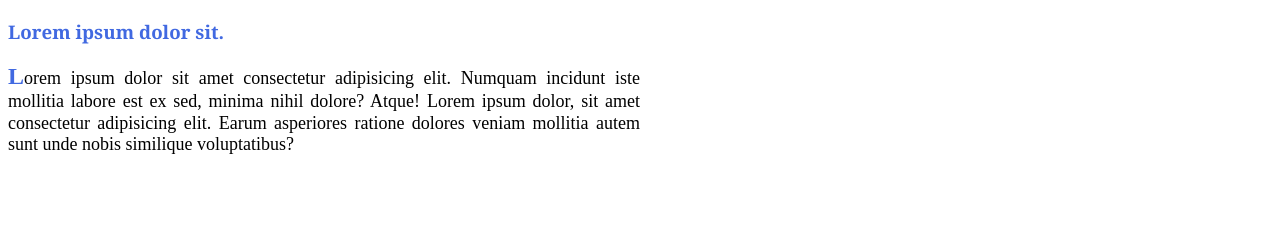
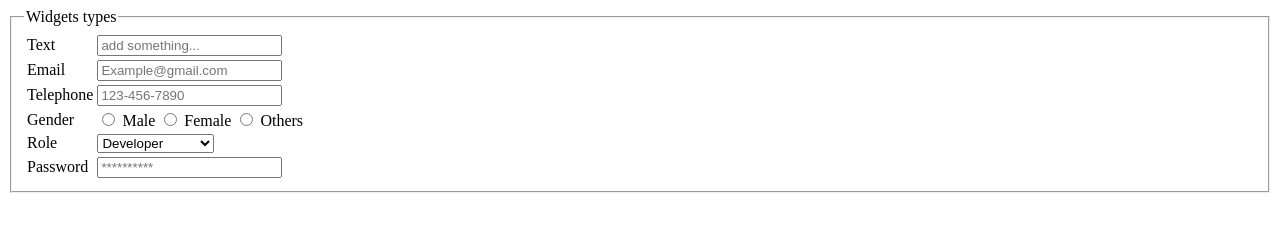
Before and after one commit to brijeshpytops/28Sep_Diploma-in-Website-Designing-and-Development_Brijesh, a plain HTML site: page test.html in a window 1280 px wide. Drawn offline with Linux system fonts and the light colour scheme.

Commit message:
image map, form

```diff
--- a/test.html
+++ b/test.html
@@ -3,34 +3,78 @@
 <head>
     <meta charset="UTF-8">
     <meta name="viewport" content="width=device-width, initial-scale=1.0">
-    <title>style</title>
-    <style>
-        #blog{
-            width: 50%;
-            text-align: justify;
-        }
-
-        #blog h3{
-            color: royalblue;
-            font-family: Cambria, Cochin, Georgia, Times, 'Times New Roman', serif;
-        }
-
-        #blog p{
-            font-size: 18px;
-            line-height: 1.2;
-        }
-
-        #blog strong{
-            font-weight: bold;
-            font-size: 24px;
-            color: royalblue;
-        }
-    </style>
+    <title>Forms</title>
 </head>
 <body>
-    <div id="blog">
-        <h3>Lorem ipsum dolor sit.</h3>
-        <p><strong>L</strong>orem ipsum dolor sit amet consectetur adipisicing elit. Numquam incidunt iste mollitia labore est ex sed, minima nihil dolore? Atque! Lorem ipsum dolor, sit amet consectetur adipisicing elit. Earum asperiores ratione dolores veniam mollitia autem sunt unde nobis similique voluptatibus?</p>
-    </div>
+    <!-- <form action="" method="" enctype="">
+        <label for="username">username</label>
+        <input type="text" id="username"> <br><br>
+
+        <label for="email">Email</label>
+        <input type="email" id="email"> <br><br>
+
+        <label for="password">Password</label>
+        <input type="password" id="password"> <br><br>
+
+        <label for="confirmPassword">Confirm Password</label>
+        <input type="password" id="confirmPassword"> <br><br>
+
+        <input type="submit" value="Signup"> -->
+
+        <fieldset>
+            <legend>Widgets types</legend>
+
+            <table>
+                <tr>
+                    <td>
+                        <label for="">Text</label>
+                    </td>
+                    <td>
+                        <input type="text" id="" name="" placeholder="add something...">
+                    </td>
+                </tr>
+                <tr>
+                    <td>
+                        <label for="">Email</label>
+                    </td>
+                    <td>
+                        <input type="email" placeholder="Example@gmail.com">
+                    </td>
+                </tr>
+                <tr>
+                    <td><label for="">Telephone</label></td>
+                    <td>
+                        <input type="tel" placeholder="123-456-7890">
+                    </td>
+                </tr>
+                <tr>
+                    <td><label for="">Gender</label></td>
+                    <td>
+                        <input type="radio" name="" id=""> Male
+                        <input type="radio" name="" id=""> Female
+                        <input type="radio" name="" id=""> Others
+                    </td>
+                </tr>
+                <tr>
+                    <td><label for="">Role</label></td>
+                    <td>
+                       <select name="" id="">
+                        <option value="" disabled>Coose your role</option>
+                        <option value="">Developer</option>
+                        <option value="">Designer</option>
+                        <option value="">Tester</option>
+                        <option value="">Manager</option>
+                       </select>
+                    </td>
+                </tr>
+                <tr>
+                    <td><label for="">Password</label></td>
+                    <td>
+                        <input type="password" placeholder="**********">
+                    </td>
+                </tr>
+            </table>
+        </fieldset>
+    </form>
 </body>
 </html>
```
Also changed, not shown: 2_wd_html/15-block-level-tags.html (added, +12 -0 lines), 2_wd_html/16-iframe.html (added, +24 -0 lines), 2_wd_html/9.1.image-mapping.html (added, +19 -0 lines), test1.html (added, +12 -0 lines), 2_wd_html/17-forms.html (added), 2_wd_html/images/red-color-with-vocabulary-pack-english_23-2148762872.png (added).
